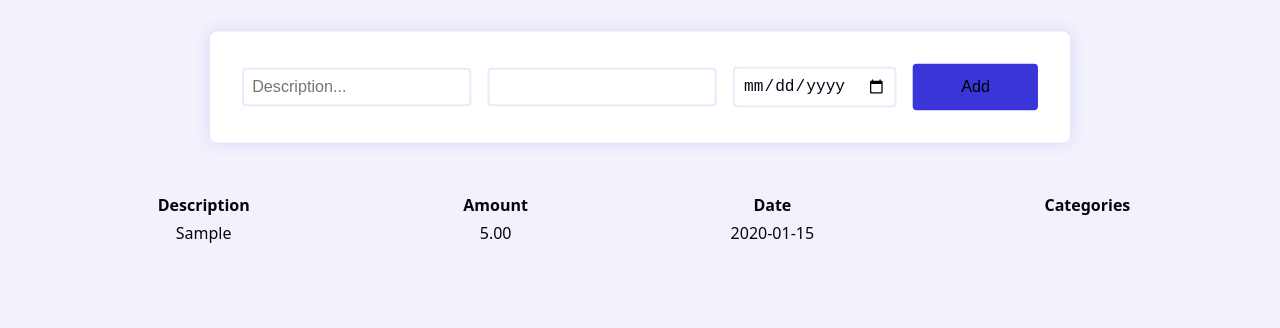
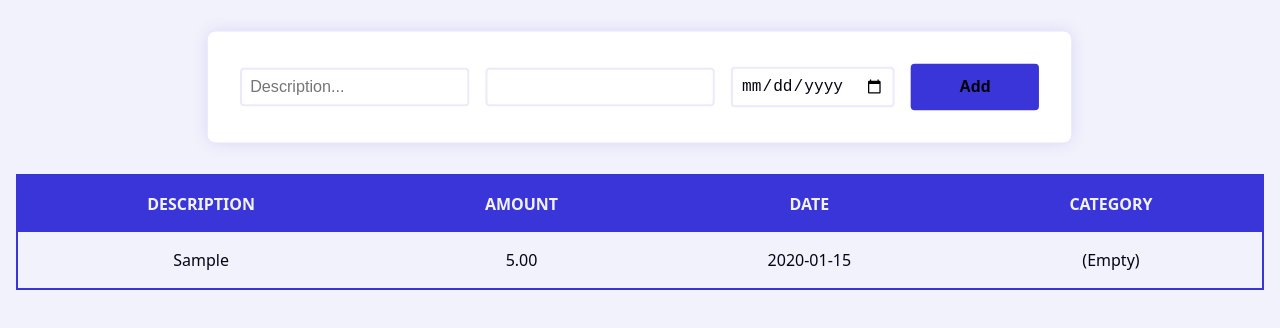
Before and after one commit to Leonard-Atorough/JS-Projects-and-components, a website built with Vite: page expense-tracker/index.html in a window 1280 px wide. Both pictures are taken after typing "Sample", "5", "2020-01-15" into the empty fields and a click on the button "Add". Built offline with nearby package versions, Linux system fonts and the light colour scheme.

Commit message:
Style dashboard rows

```diff
--- /dev/null
+++ b/expense-tracker/src/css/_base.css
@@ -0,0 +1,13 @@
+table {
+  border-collapse: collapse;
+  padding: 1rem;
+  border-spacing: 0 15px;
+}
+
+/* th,
+td {
+  background-color: #fff;
+  width: auto;
+  border: 1px solid var(--background-100);
+  padding: 0.5rem;
+} */
--- a/expense-tracker/src/css/style.css
+++ b/expense-tracker/src/css/style.css
@@ -1,5 +1,6 @@
 @import url("./_colors.css");
 @import url("./_typography.css");
+@import url("./_base.css");
 
 :root {
   font-family: system-ui, Avenir, Helvetica, Arial, sans-serif;
--- a/expense-tracker/src/ui/components/expenseForm.module.css
+++ b/expense-tracker/src/ui/components/expenseForm.module.css
@@ -33,6 +33,7 @@ input {
     height: 100%;
     padding: 0 3rem;
     border-radius: 0.25rem;
+    font-weight: 600;
     background-color: var(--primary);
     border: none;
   }
--- /dev/null
+++ b/expense-tracker/src/ui/components/expenseRow.module.css
@@ -0,0 +1,8 @@
+.expense-table-row {
+  &.-alternate {
+    background-color: var(--background-100);
+  }
+  > .row {
+    padding: 1rem;
+  }
+}
--- a/expense-tracker/src/ui/components/expenseRow.ts
+++ b/expense-tracker/src/ui/components/expenseRow.ts
@@ -1,22 +1,37 @@
 import type { Expense } from "../../models/expense";
 
-export const createExpenseRow = (expense: Expense): HTMLTableRowElement => {
-  const tr = document.createElement("tr");
+import styles from "./expenseRow.module.css";
+
+export const createExpenseRow = (
+  expense: Expense,
+  isAlternative?: boolean
+): HTMLTableRowElement => {
+  const tableRow = document.createElement("tr");
+  tableRow.classList.add(`${styles["expense-table-row"]}`);
+  if (isAlternative) tableRow.classList.add(`${styles["-alternate"]}`);
+
   const fragement = new DocumentFragment();
 
   const desc = document.createElement("td");
   desc.textContent = expense.description;
+  desc.classList.add(`${styles["row"]}`);
 
   const amnt = document.createElement("td");
   amnt.textContent = (expense.amountCents / 100).toFixed(2).toString();
+  amnt.classList.add(`${styles["row"]}`);
 
   const date = document.createElement("td");
   date.textContent = expense.date;
+  date.classList.add(`${styles["row"]}`);
 
-  fragement.append(desc, amnt, date);
-  tr.appendChild(fragement);
+  const category = document.createElement("td");
+  category.textContent = expense.category ?? "(Empty)";
+  category.classList.add(`${styles["row"]}`);
 
-  return tr;
+  fragement.append(desc, amnt, date, category);
+  tableRow.appendChild(fragement);
+
+  return tableRow;
 
   //   const elements: string[] = Array.from(Object.values(expense));
   //   elements.forEach((element) => {
--- /dev/null
+++ b/expense-tracker/src/ui/views/dashboard.module.css
@@ -0,0 +1,10 @@
+.expense-table {
+  border: 2px solid var(--primary);
+}
+
+.expense-table-heading {
+  padding: 1rem;
+  background-color: var(--primary);
+  color: var(--background);
+  font-size: var(--font-size-1);
+}
--- a/expense-tracker/src/ui/views/dashboard.ts
+++ b/expense-tracker/src/ui/views/dashboard.ts
@@ -2,34 +2,46 @@ import { appStore } from "../../state/store";
 import { mountAddExpenseForm } from "../components/expenseForm";
 import { createExpenseRow } from "../components/expenseRow";
 
+import styles from "./dashboard.module.css";
+
 export function initDashboard(root: HTMLElement) {
+  const { tbody, addExpenseForm, table } = BuildUI();
+
+  const usubscribe = appStore.subscribe((state) => {
+    tbody.innerHTML = "";
+    state.expenses.forEach((expense, idx) =>
+      tbody.appendChild(createExpenseRow(expense, idx % 2 !== 0))
+    );
+  });
+
+  root.append(addExpenseForm, table);
+}
+
+function BuildUI() {
   const addExpenseForm = document.createElement("div");
   addExpenseForm.id = "addExpenseForm";
   addExpenseForm.className = "container";
   mountAddExpenseForm(addExpenseForm);
 
   const table = document.createElement("table");
+  table.classList.add(`${styles["expense-table"]}`);
+
   const thead = document.createElement("thead");
+  const headerRow = document.createElement("tr");
+  thead.appendChild(headerRow);
+  createSummaryTableHeaders(headerRow);
+
   const tbody = document.createElement("tbody");
 
-  const tr = document.createElement("tr");
-  thead.appendChild(tr);
-  createSummaryTableHeaders(tr);
+  table.append(thead, tbody);
+  return { tbody, addExpenseForm, table };
+}
 
-  table.append(thead, tbody);
-  table.style.padding = "1rem";
-
-  const usubscribe = appStore.subscribe((state) => {
-    tbody.innerHTML = "";
-    state.expenses.forEach((expense) => tbody.appendChild(createExpenseRow(expense)));
-  });
-
-  root.append(addExpenseForm, table);
-}
 function createSummaryTableHeaders(headElement: HTMLTableRowElement) {
-  const headings = ["Description", "Amount", "Date", "Categories"];
+  const headings = ["DESCRIPTION", "AMOUNT", "DATE", "CATEGORY"];
   headings.forEach((heading) => {
     const el = document.createElement("th");
+    el.classList.add(`${styles["expense-table-heading"]}`);
     el.textContent = heading;
     headElement.appendChild(el);
   });
```
